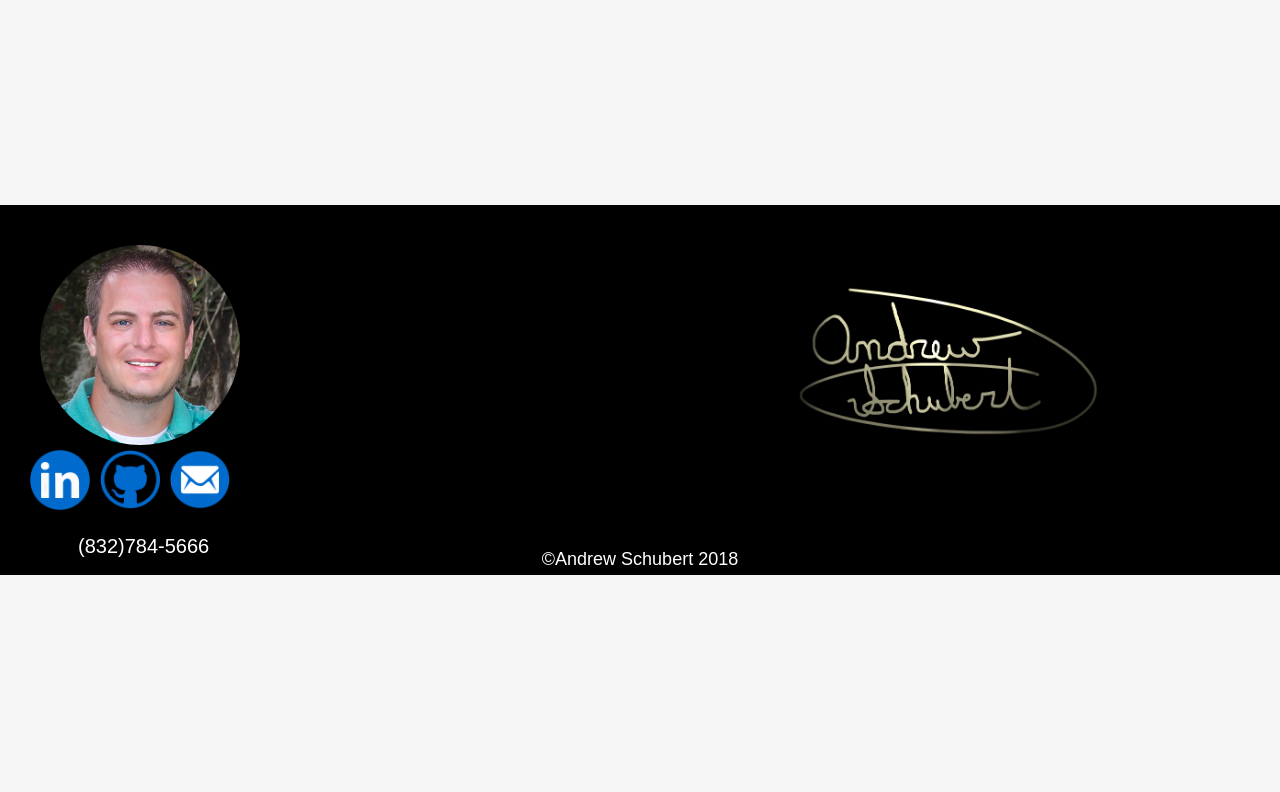
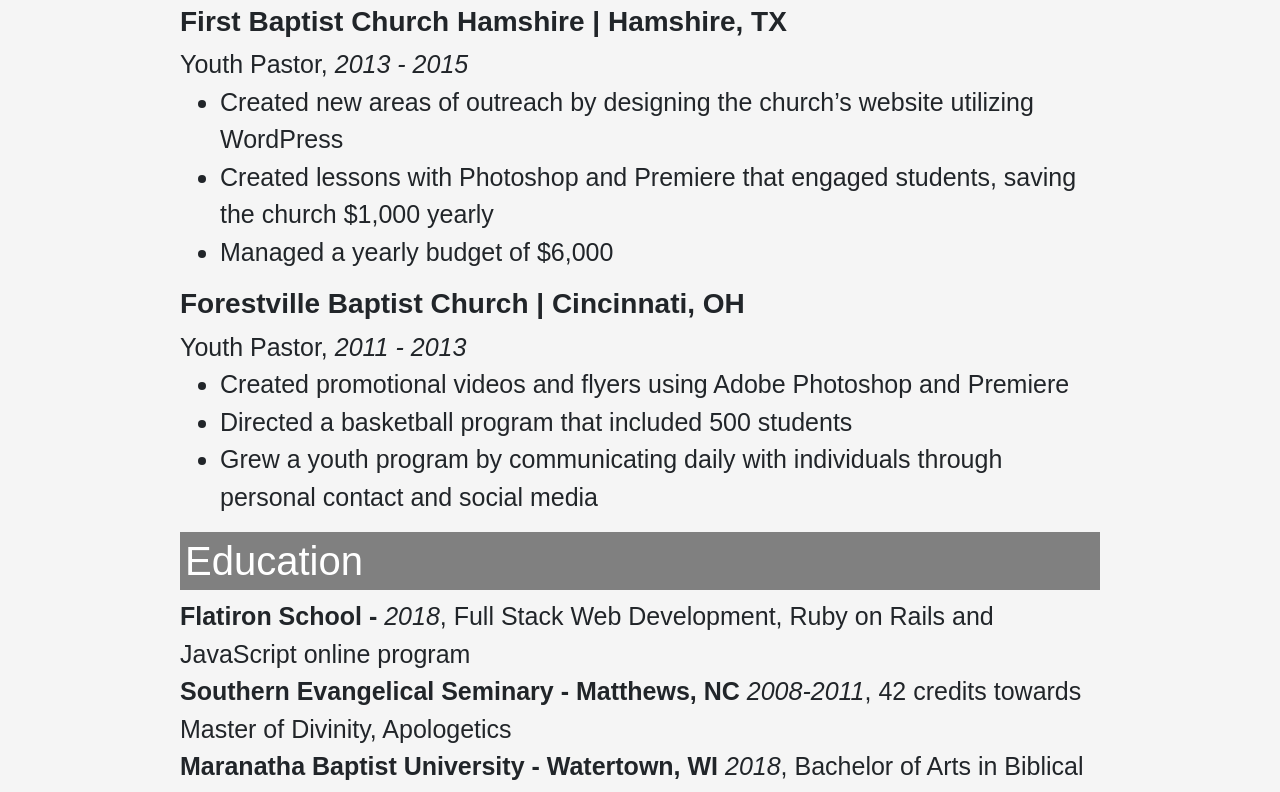
Before and after one commit to theschubinator/my-portfolio, a React (Create React App) app: page /resume in a window 1280 px wide. Shown: the part 1906-2698 px from the top of the page. Before the commit the page ends 2515 px from the top, so only its background shows below. Built offline with nearby package versions, Linux system fonts and the light colour scheme.

Commit message:
add a resume view page

```diff
--- a/src/components/aboutMe/goals.js
+++ b/src/components/aboutMe/goals.js
@@ -1,4 +1,5 @@
 import React from 'react'
+import { Link } from 'react-router-dom';
 
 import '../../styles/Goals.css';
 import Building from '../../media/building.png';
@@ -15,11 +16,12 @@ const Goals = () => {
 					<h1>Programming Is My Passion</h1>
 				</div>
 				<div className="col-sm-12">
+					<Link to="/resume" download><button>View Resume</button></Link>
 					<a href={myResume} download><button>Download Resume</button></a>
 				</div>
 			</div>
 			<div className="row">
-				<div className="col-sm-12 col-xl-4 video">
+				{/* <div className="col-sm-12 col-xl-4 video">
 					<iframe
 						width="560" height="315"
 						src="https://www.youtube.com/embed/3OPzCLPuwHU"
@@ -27,8 +29,10 @@ const Goals = () => {
 						allow="autoplay; encrypted-media"
 						allowfullscreen="allowfullscreen">
 					</iframe>
-				</div>
-				<div className="col-xl-8 right">
+				</div> */}
+
+				<div className="col-sm-12 right">
+				{/* <div className="col-xl-8 right"> */}
 					<div className="col-sm-12  passion">
 						<img src={Building} alt="Wilis Towers" /> <span>+</span> &nbsp;
 						<img src={Thinking} alt="Thinking Person" /> &nbsp;<span>+</span> &nbsp;
--- a/src/components/aboutMe/skills.js
+++ b/src/components/aboutMe/skills.js
@@ -40,8 +40,7 @@ const Skills = () => {
 						<span id="display-text">
 						<div className="col-sm-8 col-md-12 description logo-2">
 							<p>
-								React is my go to framework of choice for its organizational abilities,
-								and its <em>lightening fast</em> client-side rendering capabilities.
+								<strong>I love working with React!</strong> It is my favorite framework to work with.
 							</p>
 						</div>
 						</span>
@@ -53,8 +52,8 @@ const Skills = () => {
 						<img src={Nodejs} className="img-thumbnail card-5"/>
 						<span id="display-text">
 							<div className="col-sm-8 col-md-12 description logo-3">
-								<p>I am currently working to learn Node.js for its ability to serve up
-									applications much faster than other back-end applications.
+								<p>Some experience with Node.js and its ability to serve up
+									back-end applications.
 								</p>
 							</div>
 						</span>
@@ -79,7 +78,7 @@ const Skills = () => {
 						<img src={Sql} className="img-thumbnail card-2"/>
 						<span id="display-text">
 							<div className="col-sm-8 col-md-12 description logo-5">
-								<p>Understanding of SQL, and its ability to query databases for information.
+								<p>Some understanding of SQL, and its ability to query databases for information.
 								</p>
 							</div>
 						</span>
--- a/src/components/footer.js
+++ b/src/components/footer.js
@@ -14,11 +14,11 @@ const Footer = () => {
 				<div id="personal-info" className="col-sm-12 col-md-6">
 					<img id="andrew-schubert" src={myFace} alt="Andrew Schubert" />
 					<p id="social-media">
-						<img src={linkedIn} alt="linkedIn" />
-						<img src={gitHub} alt="github" />
-						<img src={Email} alt="email" />
+						<a href="https://www.linkedin.com/in/andrew-schubert/" target="_blank"><img src={linkedIn} alt="linkedIn" /></a>
+						<a href="https://github.com/theschubinator" target="_blank"><img src={gitHub} alt="github" /></a>
+						<a href="mailto:andrew.schubert1986@gmail.com?Subject=I would love to chat..." target="_top"><img src={Email} alt="email" /></a>
 					</p>
-					<p id="phone-number">(832)784-5666</p>
+					<a href="tel:832-784-5666"><p id="phone-number">(832)784-5666</p></a>
 				</div>
 
 				<div className="col-sm-12 col-md-6">
--- a/src/components/homePage/experience.js
+++ b/src/components/homePage/experience.js
@@ -16,7 +16,7 @@ const Experience = () => {
 			<div className="row">
 				<div className="col-sm-12 lang">
 					<h1>Experienced with the Following Frameworks</h1>
-					<p><em>Please <Link to="/resume">view</Link> my resume for full details</em></p>
+					<p><em>Please <Link to="/about-me">view</Link> my resume for full details</em></p>
 					<div className="lang">
 						<img src={rails} alt="Ruby On Rails" />
 						<img src={react} alt="React.js" />
--- a/src/components/navbar.js
+++ b/src/components/navbar.js
@@ -40,7 +40,7 @@ class NavBar extends Component {
 									<NavLink href="/projects">Projects</NavLink>
 								</NavItem>
 								<NavItem>
-									<NavLink href="/resume">About Me</NavLink>
+									<NavLink href="/about-me">About Me</NavLink>
 								</NavItem>
 								<NavItem>
 									<NavLink href="https://medium.com/schubiedoobycode" target="_blank">Blog</NavLink>
--- /dev/null
+++ b/src/components/resume.js
@@ -0,0 +1,137 @@
+import React from 'react';
+
+import '../styles/Resume.css';
+import myResume from '../media/andrew_schubert_resume.pdf';
+
+const Resume = () => {
+	return (
+		<div id="my-resume">
+			<h1 id="top-heading">
+				Andrew Schubert's Resume &nbsp;
+				<a href={myResume} download><button>Download Resume</button></a>
+			</h1>
+			<div className="mission-statement">
+				<h3 id="resume">832-784-5666 | andrew.schubert1986@gmail.com | andrewschubert.org | Github: theschubinator</h3>
+				<p>Full stack web developer with a passion for designing creative, user-friendly web applications. With experience in
+					React/Redux, JavaScript, and Ruby on Rails, I discovered an affection for programming through my love of
+					technology, knowledge, and passion for challenges. Along with being a self-motivator, I bring strong skills in
+					communication, organization, and problem-solving that help advance companies towards their ultimate mission.
+				</p>
+			</div>
+
+
+			<div id="tech-projets new-section">
+				<h1 className="heading">Technical Projects</h1>
+				<div className="section">
+					<h3><strong>Trivia Master - GitHub | Live Demo</strong></h3>
+					<p>
+						<em>A ‘social’ task-manager that helps individuals and organizations to stay accountable to their tasks</em>
+					</p>
+					<ul>
+						<li>Built the API using Ruby on Rails and the MVC pattern</li>
+						<li>Created the client-side with React, Redux, Bootstrap, and CSS</li>
+						<li>Designed the database schema and configured ActiveRecord associations</li>
+					</ul>
+				</div>
+				<div className="section">
+					<h3><strong>Stay-Informed - GitHub | Live Demo</strong></h3>
+					<p>
+						<em>A trivia game that tests your knowledge in the areas of sports, science, history, and entertainment</em>
+					</p>
+					<ul>
+						<li>Used Bootstrap and custom CSS to design the front end</li>
+						<li>Built the back end using Ruby on Rails and the MVC pattern</li>
+						<li>Used OMniAuth for OAuth authentication with Facebook</li>
+						<li>Rendered the front-end with JavaScript, and JQuery</li>
+					</ul>
+				</div>
+				<div className="section">
+					<h3><strong>Card Collection - GitHub | Live Demo</strong></h3>
+					<p>
+						<em>A database system that organizes a collection of trading cards</em>
+					</p>
+					<ul>
+						<li>Used Sinatra to build the MVC application</li>
+						<li>Designed the database with ActiveRecord associations</li>
+					</ul>
+				</div>
+			</div>
+
+
+			<div className="tech-skills new-section">
+				<h1 className="heading">Technical Skills</h1>
+				<div className="section">
+					<div className="tech-skills row">
+						<div className="col-sm-6">
+							<ul>
+								<li>Ruby, Ruby on Rails</li>
+								<li>JavaScript</li>
+								<li>React and Redux</li>
+							</ul>
+						</div>
+						<div className="col-sm-6">
+							<ul>
+								<li>Git</li>
+								<li>Photoshop</li>
+								<li>Microsoft Office</li>
+							</ul>
+						</div>
+						<div className="col-sm-12 basic">
+							<p><em>Basic knowedge with Node.js, SQL, and WordPress</em></p>
+						</div>
+					</div>
+				</div>
+			</div>
+
+
+			<div className="employment new-section">
+				<h1 className="heading">Employment History</h1>
+				<div className="section">
+					<h3><strong>Goose Creek Independent School District | Baytown, TX</strong></h3>
+					<p>Technology Application Instructor, <em>2015 - Present</em></p>
+					<ul>
+						<li> Teach a computer curriculum to students in the areas of MS Office, Photoshop, and keyboarding</li>
+						<li>Sponsor and lead an after school Bible club</li>
+						<li>Coach the 7th grade football team</li>
+						<li>Train colleagues on how to troubleshoot their computer related issues</li>
+					</ul>
+				</div>
+				<div className="section">
+					<h3><strong>First Baptist Church Hamshire | Hamshire, TX</strong></h3>
+					<p>Youth Pastor, <em>2013 - 2015</em></p>
+					<ul>
+						<li> Created new areas of outreach by designing the church’s website utilizing WordPress</li>
+						<li>Created lessons with Photoshop and Premiere that engaged students, saving the church $1,000 yearly</li>
+						<li>Managed a yearly budget of $6,000</li>
+					</ul>
+				</div>
+				<div className="section">
+					<h3><strong>Forestville Baptist Church | Cincinnati, OH</strong></h3>
+					<p>Youth Pastor, <em>2011 - 2013</em></p>
+					<ul>
+						<li>Created promotional videos and flyers using Adobe Photoshop and Premiere</li>
+						<li>Directed a basketball program that included 500 students</li>
+						<li>Grew a youth program by communicating daily with individuals through personal contact and social media</li>
+					</ul>
+				</div>
+			</div>
+
+			<div className="education new-section">
+				<h1 className="heading">Education</h1>
+				<div className="section">
+					<p>
+						<strong>Flatiron School - </strong><em>2018</em>, Full Stack Web Development, Ruby on Rails and JavaScript online program
+					</p>
+					<p>
+						<strong>Southern Evangelical Seminary - Matthews, NC </strong><em>2008-2011</em>, 42 credits towards Master of Divinity, Apologetics
+					</p>
+					<p>
+						<strong>Maranatha Baptist University - Watertown, WI </strong><em>2018</em>, Bachelor of Arts in Biblical Studies
+					</p>
+				</div>
+			</div>
+		</div>
+	);
+}
+
+export default Resume;
--- a/src/routes.js
+++ b/src/routes.js
@@ -4,14 +4,16 @@ import {BrowserRouter as Router, Route} from 'react-router-dom';
 import Home from './components/homePage/index';
 import AboutMe from './components/aboutMe/index';
 import Projects from './components/projects/index';
+import Resume from './components/resume';
 
 const Routes = () => {
 	return (
 		<Router>
 			<div>
 				<Route exact path="/" component={Home} />
-				<Route exact path="/resume" component={AboutMe} />
+				<Route exact path="/about-me" component={AboutMe} />
 				<Route exact path="/projects" component={Projects} />
+				<Route exact path="/resume" component={Resume} />
 			</div>
 		</Router>
 	);
--- a/src/styles/Goals.css
+++ b/src/styles/Goals.css
@@ -1,5 +1,6 @@
 #goals {
 	text-align: center;
+	margin-bottom: 30px;
 }
 
 #goals h1 {
@@ -9,10 +10,10 @@
 #goals button {
 	font-size: 26px;
 	padding: 20px;
-	margin: 20px 0 40px 0;
-	border: 5px dotted white;
-	background-color: blue;
-	color: white;
+	margin: 20px 10px 40px 10px;
+	border: 5px dotted black;
+	background-color:#186AC7;
+	color: #F5F5F5;
 }
 
 #goals .passion-summary p {
--- /dev/null
+++ b/src/styles/Resume.css
@@ -0,0 +1,61 @@
+#my-resume {
+	/* margin: 150px 0 30px 20px; */
+	margin: auto;
+	padding: 20px;
+	text-align: left;
+	margin-bottom: 50px;
+}
+
+#my-resume button {
+	font-size: 20px;
+	padding: 10px;
+	margin: auto;
+	border: 5px dotted black;
+	background-color:#186AC7;
+	color: #F5F5F5;
+}
+
+#top-heading {
+	text-align: center;
+	margin: 50px 0 20px 0;
+}
+
+#my-resume .mission-statement {
+	text-align: center;
+}
+
+#my-resume .mission-statement p {
+	text-align: left;
+	font-size: 23px;
+	margin: 20px;
+}
+
+#my-resume .heading {
+	padding: 5px;
+	background-color: grey;
+	color: white;
+}
+
+#my-resume .section {
+	font-size: 25px;
+}
+
+.basic {
+	text-align: center;
+}
+
+#my-resume .new-section p {
+	margin: 0;
+}
+
+@media (min-width: 992px) {
+	#my-resume {
+		width: 75%;
+	}
+}
+
+@media (min-width: 2000px) {
+	#my-resume {
+		width: 70%;
+	}
+}
```
